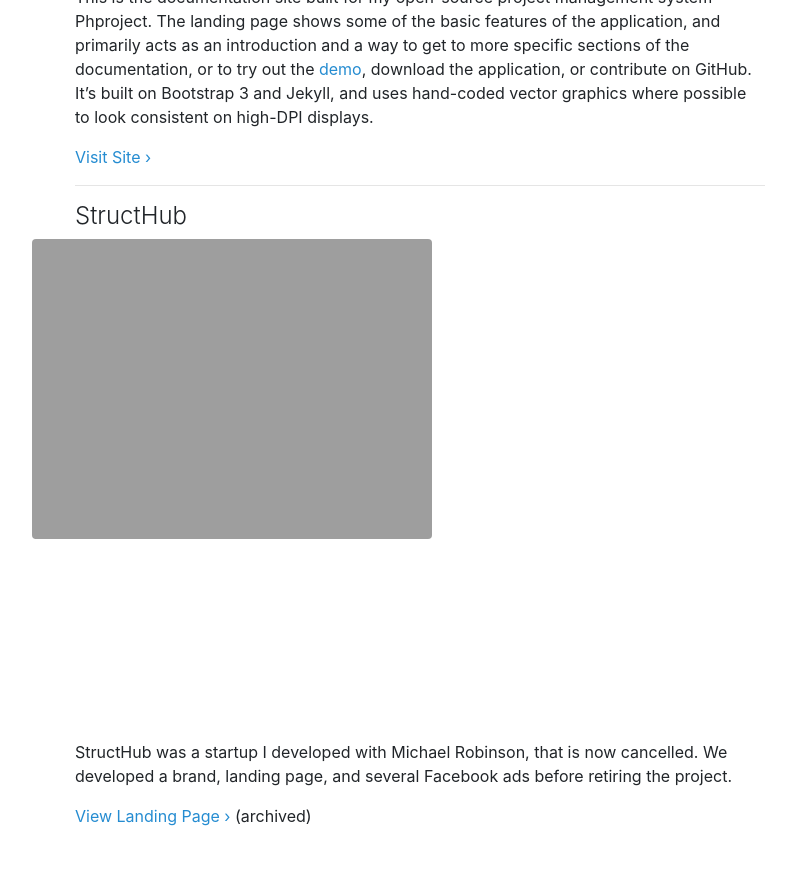
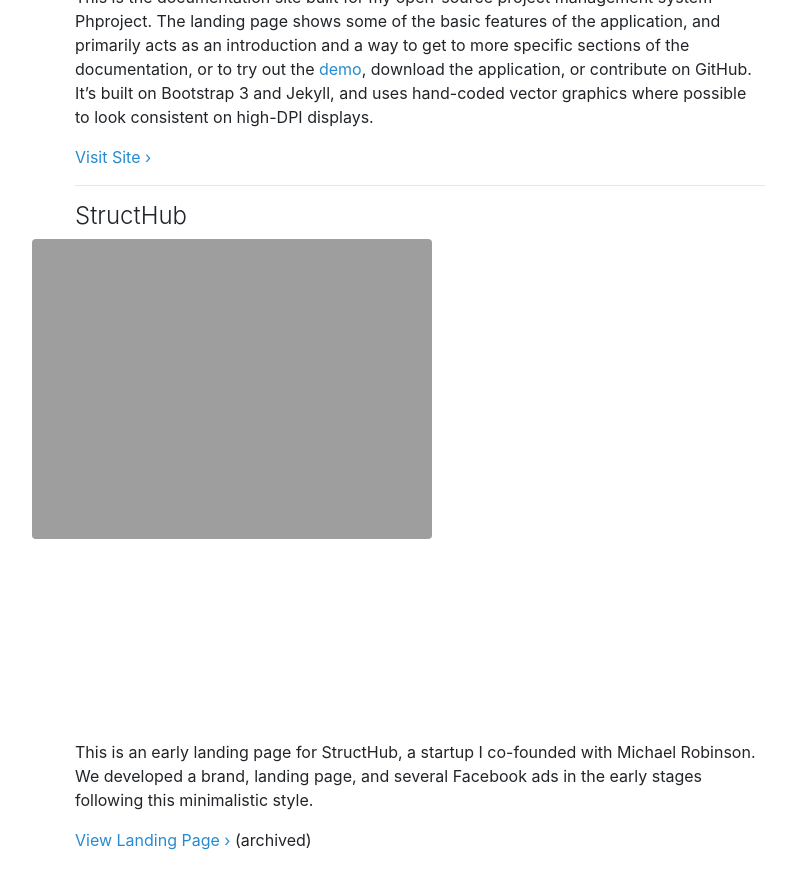
Before and after one commit to Alanaktion/alanaktion.github.io, a Jekyll site: the page built from portfolio.md, in a window 1280 px wide and 900 px high, scrolled down 2335 px. Shown: the top 889 px of the window, without its empty margins (220-1006 px from the left). Built offline with Jekyll 4.4.1, drawn with Linux system fonts in a browser that asks for light colours.

Commit message:
Minor SH update

```diff
--- a/portfolio.md
+++ b/portfolio.md
@@ -43,6 +43,6 @@
 ![StructHub](//blog.phpizza.com/assets/portfolio/firefox/structhub.png)
 </div>
 
-StructHub was a startup I developed with Michael Robinson, that is now cancelled. We developed a brand, landing page, and several Facebook ads before retiring the project.
+This is an early landing page for StructHub, a startup I co-founded with Michael Robinson. We developed a brand, landing page, and several Facebook ads in the early stages following this minimalistic style.
 
 [View Landing Page &rsaquo;](https://phpizza.com/~alan/structhub/) (archived)
```
Also changed, not shown: _posts/2017-08-11-structhub.md (deleted, +0 -16 lines).
